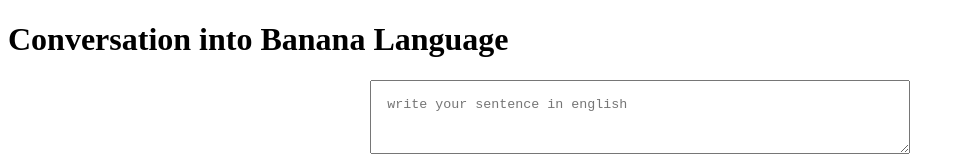
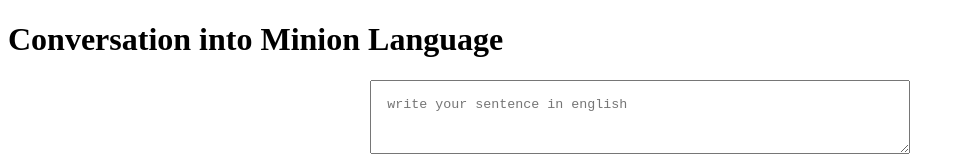
Before and after one commit to Amit-Sanghi/neogcamp-banana-speak, a plain HTML site: page index.html in a window 1280 px wide. Shown: the top 160 px of the page, without its empty margins (0-964 px from the left). Drawn offline with Linux system fonts and the light colour scheme.

Commit message:
refactor: title

```diff
--- a/index.html
+++ b/index.html
@@ -29,7 +29,7 @@
 </head>
 
 <body>
-    <h1>Conversation into Banana Language</h1>
+    <h1>Conversation into Minion Language</h1>
 
     <textarea id="txt-input" placeholder="write your sentence in english"></textarea>
     <button id="translate" class="button">Translate</button>
```
